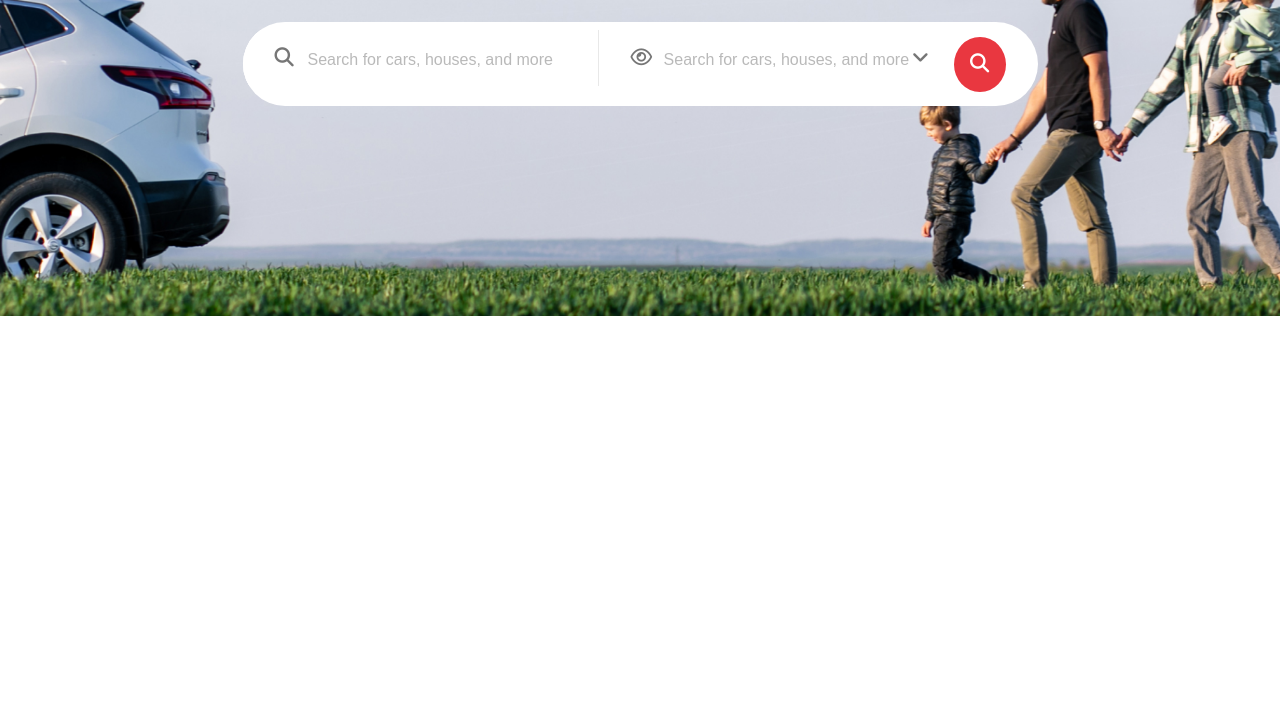
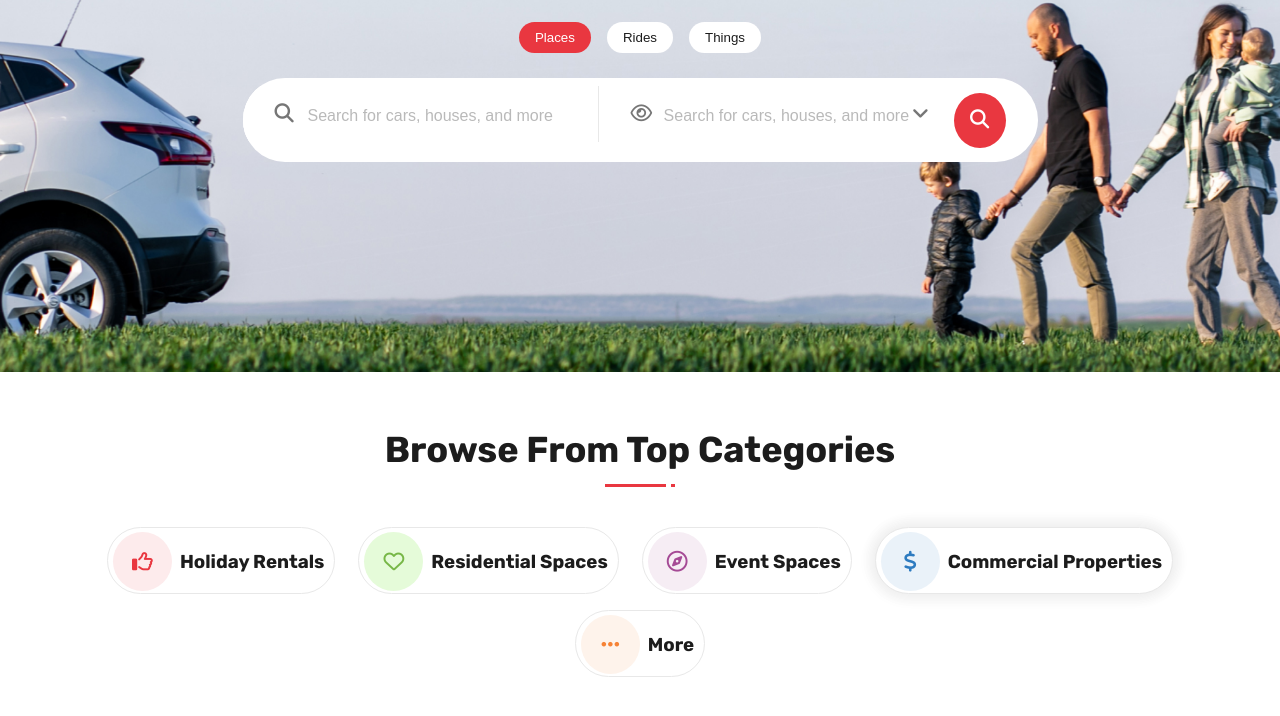
Before and after one commit to Ibrahemyoussef2020/3idak, a plain HTML site: page index.html in a window 1280 px wide. Shown: the part 378-1094 px from the top of the page. Before the commit the page ends 800 px from the top, so only its background shows below. Drawn offline with Linux system fonts and the light colour scheme.

Commit message:
add categories section

```diff
--- a/css/styles.css
+++ b/css/styles.css
@@ -295,3 +295,78 @@ nav a:hover{
         background: center / cover no-repeat url(../images/hero.png) #c0cddd;
     }
 }
+
+/* ------------------------------------ Browse ------------------ */
+.cartegories{
+    justify-content: space-evenly;
+    flex-wrap: wrap;
+    gap: 1rem;
+}
+.cartegory{
+    gap: .5rem;
+    padding: 4px 10px 2px 5px;
+    border: 1px solid var(--gray-600);
+    border-radius:100px;
+}
+
+.cartegory.target{
+    background: #fff;
+    box-shadow: -1px 1px 15px 2px #eee,
+                1px -1px 15px 2px #eee;
+}
+
+@media (max-width:630px){
+    .cartegories{
+        justify-content: flex-start;
+    }
+    .cartegory{
+        flex: 1;
+        min-width: 100%;
+    }
+}
+
+.cartegory div{
+    width: 59px;
+    height: 59px;
+    border-radius: 50%;
+    font-size: 1.3rem;
+    transition: transform .3s ease-in-out;
+    transform-style: preserve-3d;
+}
+
+.cartegory:hover > div{
+    transform:rotateZ(360deg)scale3d(1.1,1.1,1.1);
+}
+
+
+.cartegory h3{
+    flex: 1;
+    white-space: nowrap;
+}
+
+[data-color='pink'] > div{
+    color:#E93740;
+    background-color:#FDEBEC;
+}
+[data-color='green'] > div{
+    color:#77B747;
+    background-color:#e5fbd9;
+}
+[data-color='mouve'] > div{
+    color:#A54A95;
+    background-color:#F6EDF4;
+}
+[data-color='blue'] > div{
+    color:#2D7BC0;
+    background-color:#EAF2F9;
+}
+[data-color='orange'] > div{
+    color:#F68235;
+    background-color:#FEF3EB;
+}
+
+.cartegoriy h3{
+    font-size: 1.25rem;
+    font-weight: 500;
+    color: #1C1C1C;
+}
--- a/index.html
+++ b/index.html
@@ -12,7 +12,7 @@
     <link rel="stylesheet" href="./css/styles.css">
 </head>
 <body>
-    <header>
+    <header class="main-mr-btn">
         <nav class="main-nav">
             <div class="container container--nav center-between">
                 <a href="#">
@@ -53,7 +53,7 @@
             </div>
         </nav>
     </header>
-    <section class="hero">
+    <section class="hero main-mr-btn">
         <div class="container container--hero">
             <div class="hero__intro">
                 <h1 class="center">
@@ -91,6 +91,43 @@
             </div>
         </div>
     </section>
+    <section class="browse main-mr-btn">
+        <h2 class="title">Browse From Top Categories</h2>
+        <div class="container container--browse">
+            <div class="cartegories center-between">
+                <a href="#" class="cartegory flex-center" data-color="pink">
+                    <div class="flex-center">
+                        <i class="fa-regular fa-thumbs-up"></i>
+                    </div>
+                    <h3>Holiday Rentals</h3>
+                </a>
+                <a href="#"  class="cartegory flex-center" data-color="green">
+                    <div class="flex-center">
+                        <i class="fa-regular fa-heart"></i>
+                    </div>
+                    <h3>Residential Spaces</h3>
+                </a>
+                <a href="#"  class="cartegory flex-center" data-color="mouve">
+                    <div class="flex-center">
+                        <i class="fa-regular fa-compass"></i>
+                    </div>
+                    <h3>Event Spaces</h3>
+                </a>
+                <a href="#"  class="cartegory target flex-center" data-color="blue">
+                    <div class="flex-center">
+                        <i class="fa-solid fa-dollar-sign"></i>
+                    </div>
+                    <h3>Commercial Properties</h3>
+                </a>
+                <a href="#"  class="cartegory flex-center" data-color="orange">
+                    <div class="flex-center">
+                        <i class="fa-solid fa-ellipsis"></i>
+                    </div>
+                    <h3>More</h3>
+                </a>
+            </div>
+        </div>
+    </section>
     <script src="./script.js"></script>
 </body>
 </html>
```
